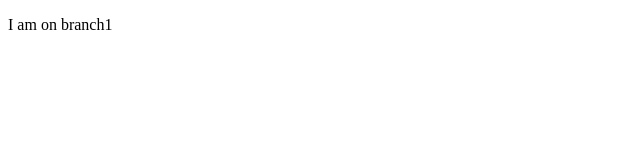
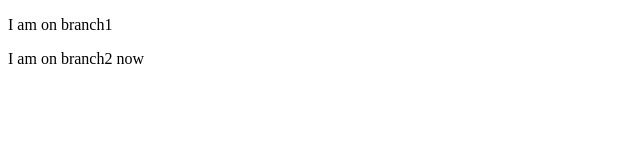
Before and after one commit to axa083/rps, a plain HTML site: page index.html in a window 1280 px wide. Shown: the whole page, without its empty margins (0-640 px from the left). Drawn offline with Linux system fonts and the light colour scheme.

Commit message:
commiting branch2 change

```diff
--- a/index.html
+++ b/index.html
@@ -8,5 +8,7 @@
 </head>
 <body>
     <p>I am on branch1</p>
+    <p>I am on branch2 now</p>
+
 </body>
 </html>
```
